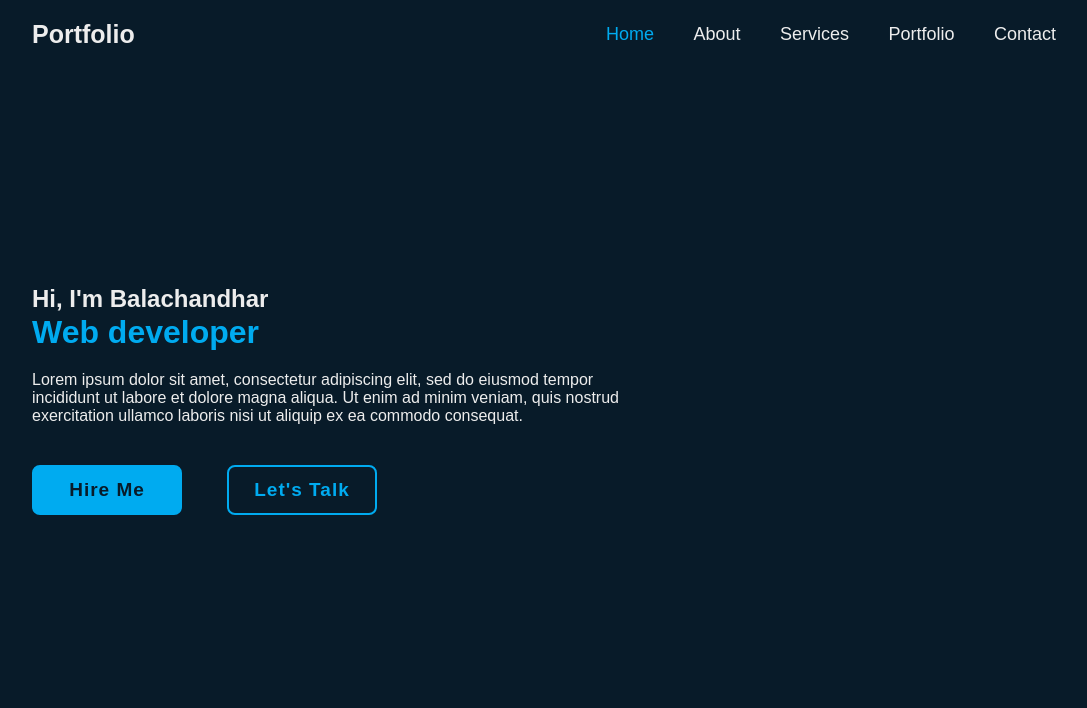
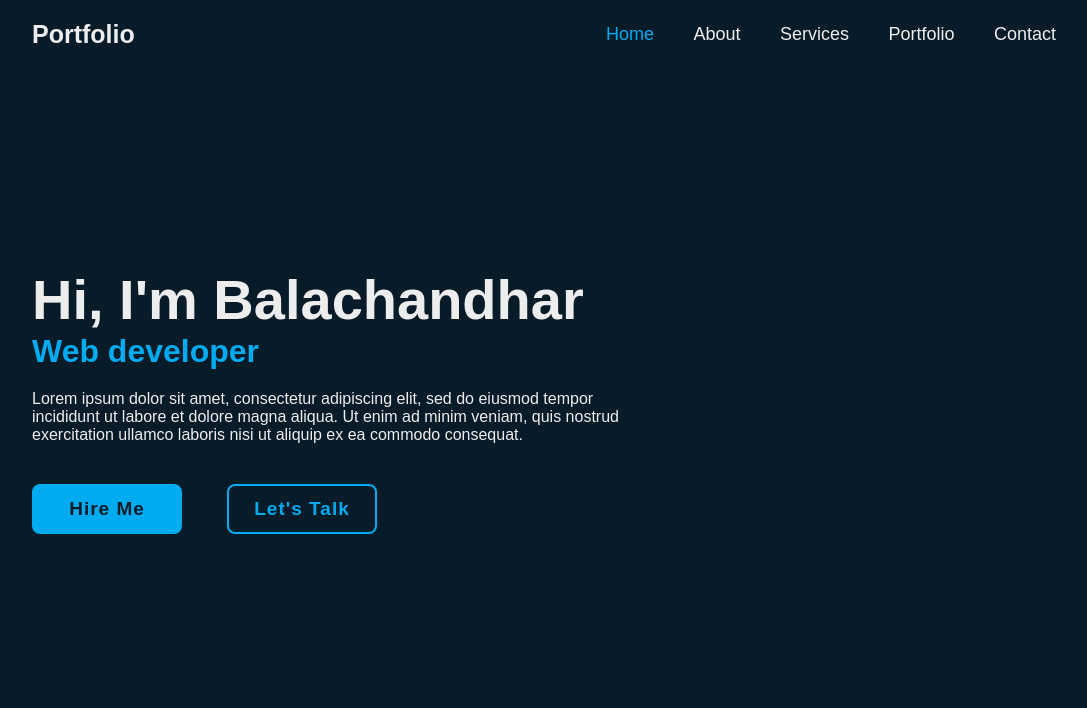
Before and after one commit to bala9387/My-Portfolio-, a plain HTML site: page index.html in a window 1280 px wide. Shown: the top 708 px of the page, without its empty margins (96-1183 px from the left). Drawn offline with nearby package versions, Linux system fonts and the light colour scheme.

Commit message:
Update style.css

```diff
--- a/style.css
+++ b/style.css
@@ -61,7 +61,7 @@ body{
   max-width: 600px;
 }
 .home-content h1{
-  position: relative;₹
+  position: relative;
   font-size: 56px;
   font-weight: 700px;
   line-height: 1.2;
```
